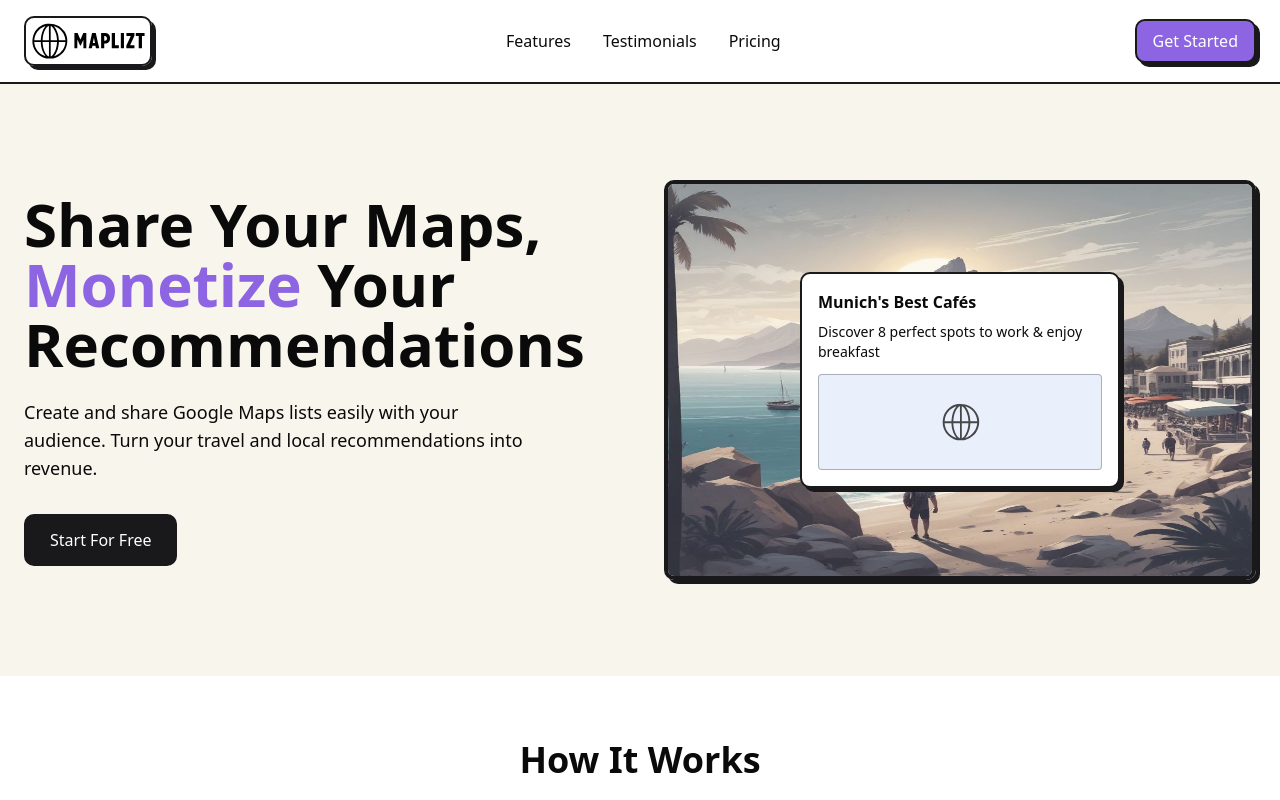
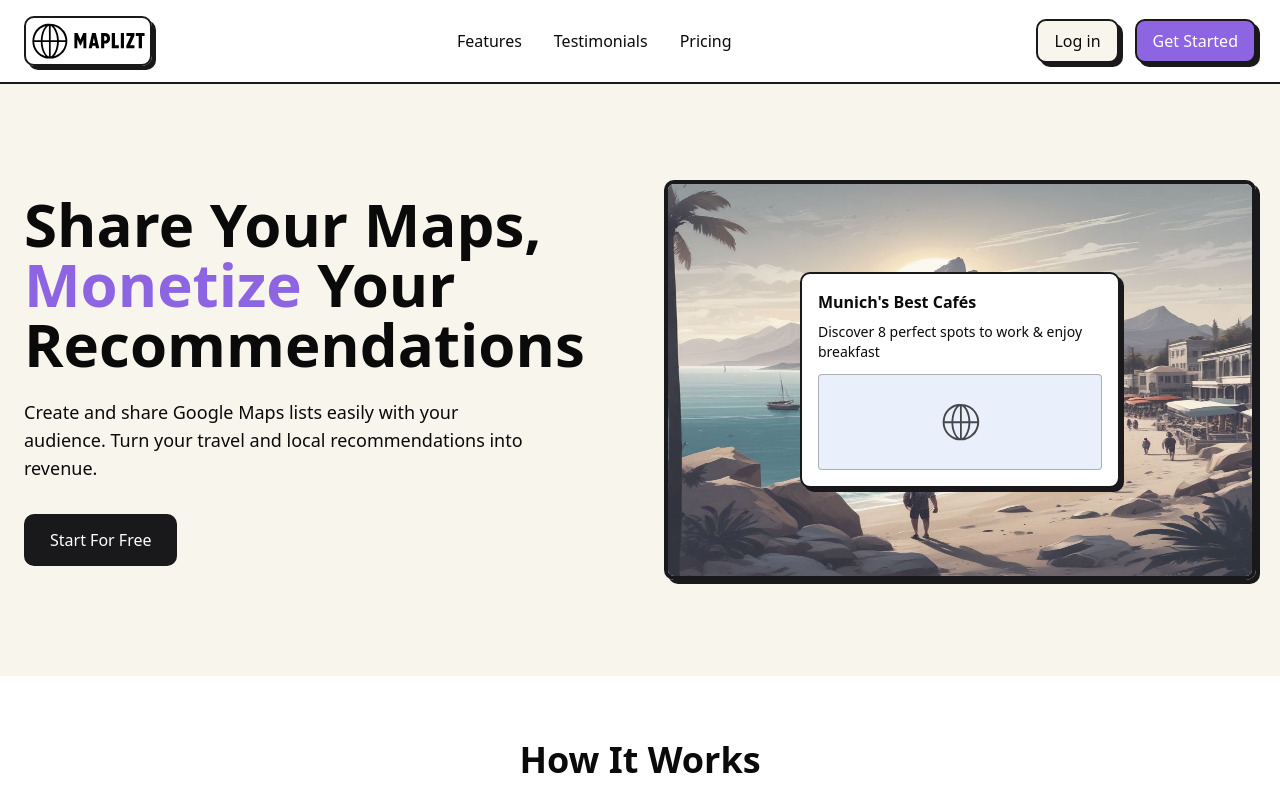
Before and after one commit to krzysiekprzekwas/maplizt, a Next.js app: page / in a window 1280 px wide. Shown: the top 800 px of the page. Built offline with nearby package versions, Linux system fonts and the light colour scheme; no server answers.

Commit message:
Split header buttons

```diff
--- a/app/auth/forgot-password/page.tsx
+++ b/app/auth/forgot-password/page.tsx
@@ -55,7 +55,7 @@ export default async function ForgotPassword(props: {
 
           <div className="mt-8 text-center">
             <Link
-              href="/auth/signup"
+              href="/auth/sign-up"
               className="text-[#8d65e3] hover:underline font-medium"
             >
               Back to Sign In
--- a/components/header.tsx
+++ b/components/header.tsx
@@ -3,24 +3,9 @@
 import Link from "next/link";
 import Image from "next/image";
 import { createClient } from "@/utils/supabase/server";
-import { User } from "@supabase/supabase-js";
 
 interface HeaderProps {
   hideNav?: boolean;
-}
-
-interface SafeUser {
-  email: string | undefined;
-  avatar_url: string | undefined;
-}
-
-function getSafeUser(user: User | null): SafeUser | null {
-  if (!user) return null;
-
-  return {
-    email: user.email,
-    avatar_url: user.user_metadata?.avatar_url
-  };
 }
 
 export default async function Header({ hideNav = false }: HeaderProps) {
@@ -30,16 +15,14 @@ export default async function Header({ hideNav = false }: HeaderProps) {
     data: { user },
   } = await supabase.auth.getUser();
 
-  const safeUser = getSafeUser(user);
-
   return (
     <header className="border-b-2 border-[#19191b] bg-[#ffffff]">
       <div className="container mx-auto flex justify-between items-center py-4 px-4 md:px-6">
-        <Link href={safeUser ? "/dashboard" : "/"} className="flex items-center gap-2">
+        <Link href={user ? "/dashboard" : "/"} className="flex items-center gap-2">
           <Image src="/maplizt-logo-full.svg" alt="Maplizt Logo" width={128} height={64} className="rounded-lg border-2 border-[#19191b] brutal-shadow-all" />
         </Link>
 
-        {!safeUser && !hideNav && (
+        {!user && !hideNav && (
           <nav className="hidden md:flex items-center gap-8">
             <Link
               href="#features"
@@ -63,7 +46,7 @@ export default async function Header({ hideNav = false }: HeaderProps) {
         )}
 
         <div className="relative">
-          {safeUser ? (
+          {user ? (
             <div className="flex items-center gap-4">
               <div className="relative">
                 <Link
@@ -71,16 +54,16 @@ export default async function Header({ hideNav = false }: HeaderProps) {
                   <button
                     className="flex brutal-shadow-all items-center justify-center h-10 w-10 rounded-full bg-[#8d65e3]/10 border-2 border-[#19191b] overflow-hidden"
                   >
-                    {safeUser?.avatar_url ? (
+                    {user?.user_metadata.avatar_url ? (
                       <Image
-                        src={safeUser?.avatar_url}
+                        src={user?.user_metadata.avatar_url}
                         alt="User avatar"
                         fill
                         className="object-cover"
                       />
                     ) : (
                       <span className="text-[#8d65e3] font-bold">
-                        {safeUser?.email?.[0].toUpperCase() || "U"}
+                        {user?.email?.[0].toUpperCase() || "U"}
                       </span>
                     )}
                   </button>
@@ -89,12 +72,20 @@ export default async function Header({ hideNav = false }: HeaderProps) {
             </div>
           ) : (
             !hideNav && (
+              <div className="flex gap-4">
+                <Link
+                  href="/auth/sign-in"
+                  className="inline-block bg-[#f8f5ed] px-4 py-2 rounded-lg border-2 border-[#19191b] font-medium hover:bg-opacity-90 transition brutal-shadow-all"
+                >
+                  Log in
+                </Link>
                 <Link
                   href="/auth/sign-up"
                   className="inline-block bg-[#8d65e3] text-white px-4 py-2 rounded-lg border-2 border-[#19191b] font-medium hover:bg-opacity-90 transition brutal-shadow-all"
                 >
                   Get Started
                 </Link>
+              </div>
             )
           )}
         </div>
```
Lines whose indentation alone changed are shown as unchanged.
